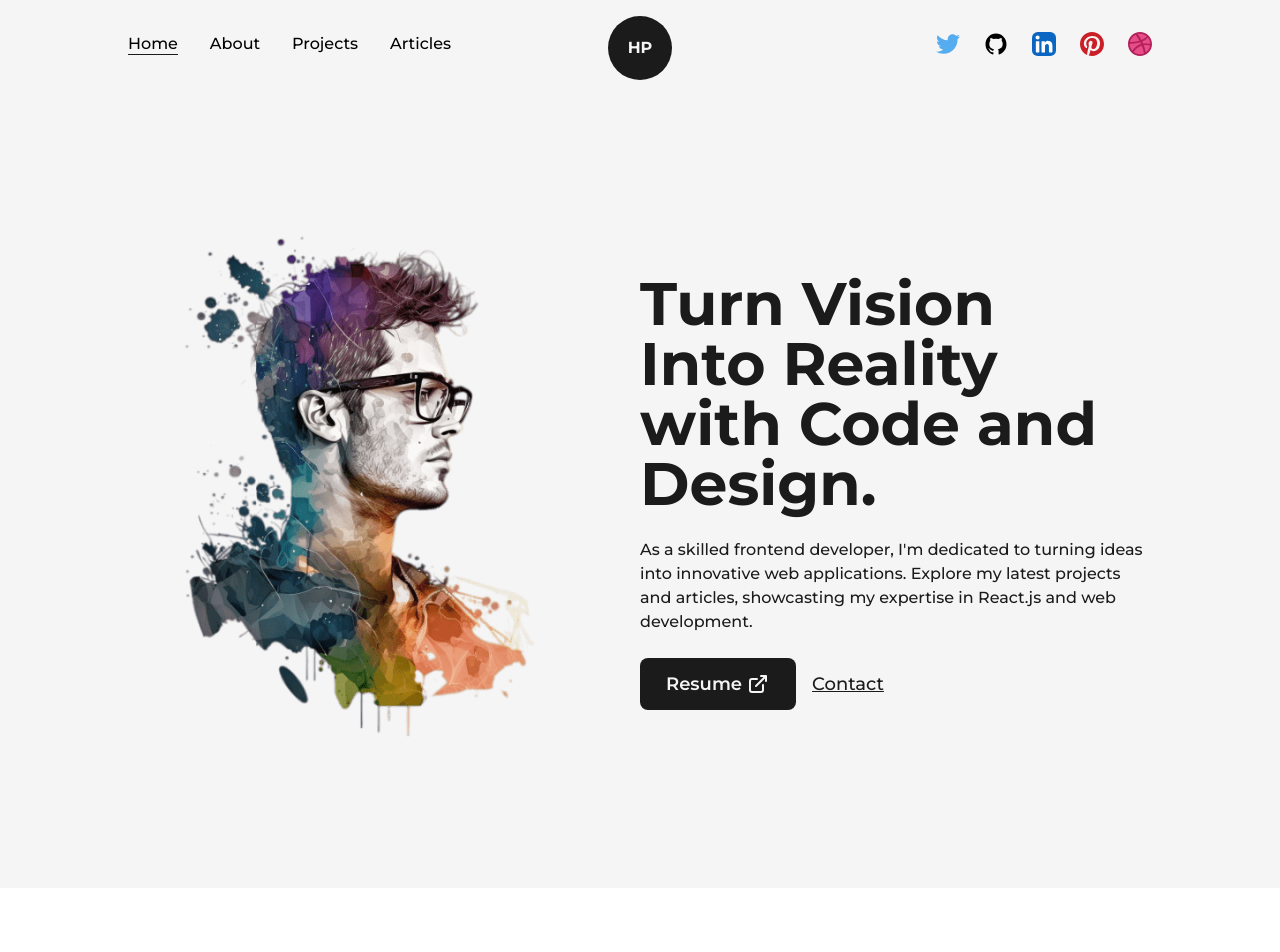
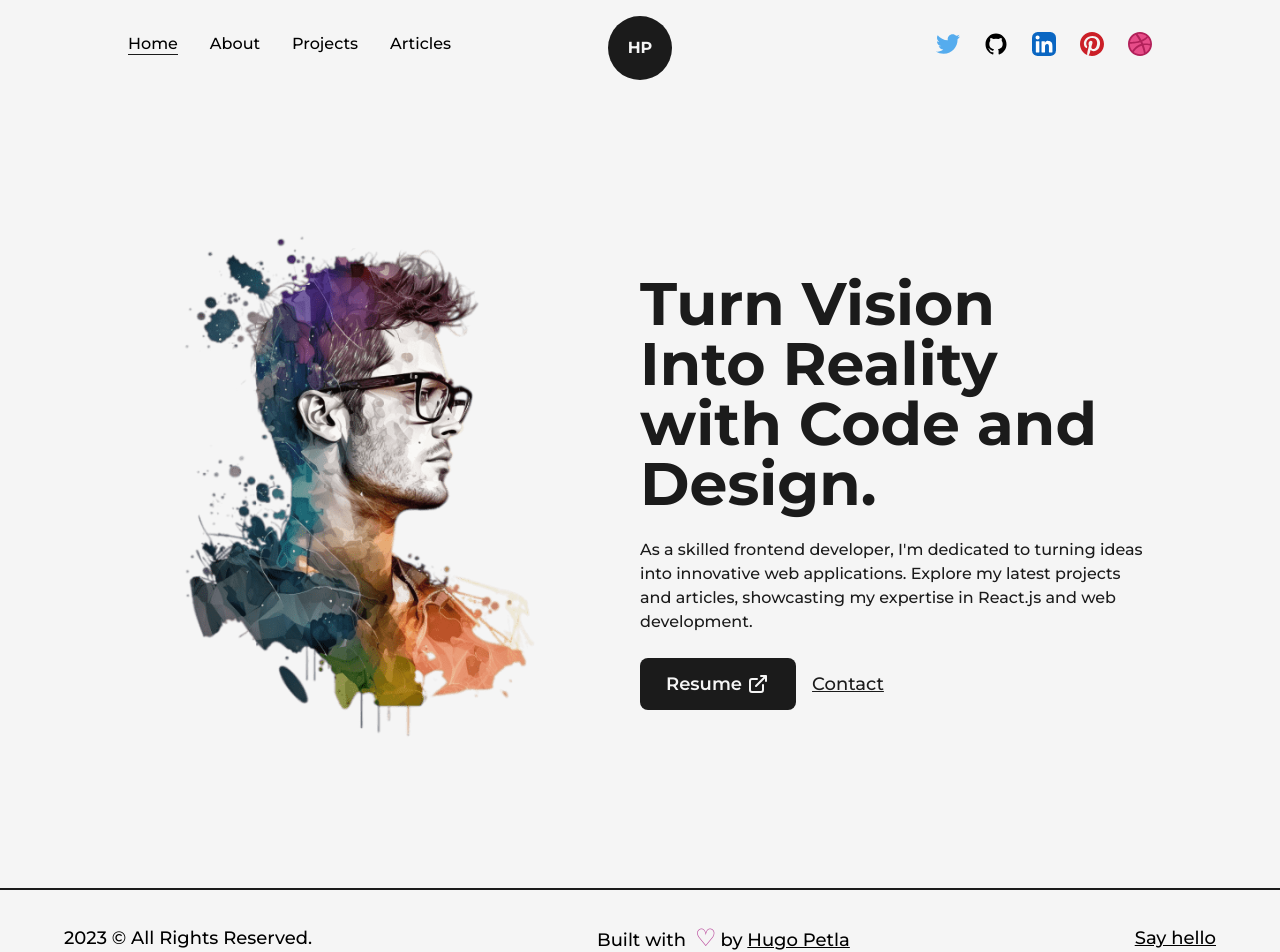
Before and after one commit to HugoPetla/my-portifolio, a Next.js app: page / in a window 1280 px wide. Shown: the top 952 px of the page. Before the commit the page ends 888 px from the top, so only its background shows below. Built offline with nearby package versions, Linux system fonts and the light colour scheme.

Commit message:
Added footer component

```diff
--- /dev/null
+++ b/src/app/components/Footer/index.tsx
@@ -0,0 +1,21 @@
+import Link from "next/link";
+
+export const Footer = () => {
+  return (
+    <footer className="w-full border-t-2 border-solid border-dark font-medium text-lg">
+      <div className="py-8 px-16 flex items-center justify-between">
+        <span>{new Date().getFullYear()} &copy; All Rights Reserved.</span>
+        <span>
+          Built with <span className="text-primary text-2xl px-1">&#9825;</span>
+          by&nbsp;
+          <Link href="/" className="underline" target="_blank">
+            Hugo Petla
+          </Link>
+        </span>
+        <Link href="/" className="underline" target="_blank">
+          Say hello
+        </Link>
+      </div>
+    </footer>
+  );
+};
--- a/src/app/layout.tsx
+++ b/src/app/layout.tsx
@@ -1,3 +1,5 @@
+"use client";
+import { Footer } from "./components/Footer";
 import Navbar from "./components/Navbar";
 import "./styles/globals.css";
 import { Montserrat } from "next/font/google";
@@ -11,9 +13,10 @@ export default function RootLayout({
 }) {
   return (
     <html lang="en">
-      <body className={mont.className}>
+      <body className={`bg-light ${mont.className}`}>
         <Navbar />
         {children}
+        <Footer />
       </body>
     </html>
   );
--- a/src/app/page.tsx
+++ b/src/app/page.tsx
@@ -7,9 +7,8 @@ import { LinkArrow } from "./components/Icons";
 
 export default function Home() {
   return (
-    <>
-      <main className="flex items-center text-dark w-full min-h-screen bg-light">
-        <Layout className="pt-0 pb-0">
+    <div className="pt-0 pb-0 px-32">
+      <main className="flex items-center text-dark w-full min-h-screen">
         <div className="flex items-center justify-between w-full">
           <div className="w-1/2">
             <Image
@@ -25,9 +24,9 @@ export default function Home() {
             />
             <p className="my-4 text-base font-medium">
               As a skilled frontend developer, I&apos;m dedicated to turning
-                ideas into innovative web applications. Explore my latest
-                projects and articles, showcasting my expertise in React.js and
-                web development.
+              ideas into innovative web applications. Explore my latest projects
+              and articles, showcasting my expertise in React.js and web
+              development.
             </p>
             <div className="flex items-center self-start mt-2">
               <Link
@@ -48,8 +47,7 @@ export default function Home() {
             </div>
           </div>
         </div>
-        </Layout>
       </main>
-    </>
+    </div>
   );
 }
```
Lines whose indentation alone changed are shown as unchanged.
